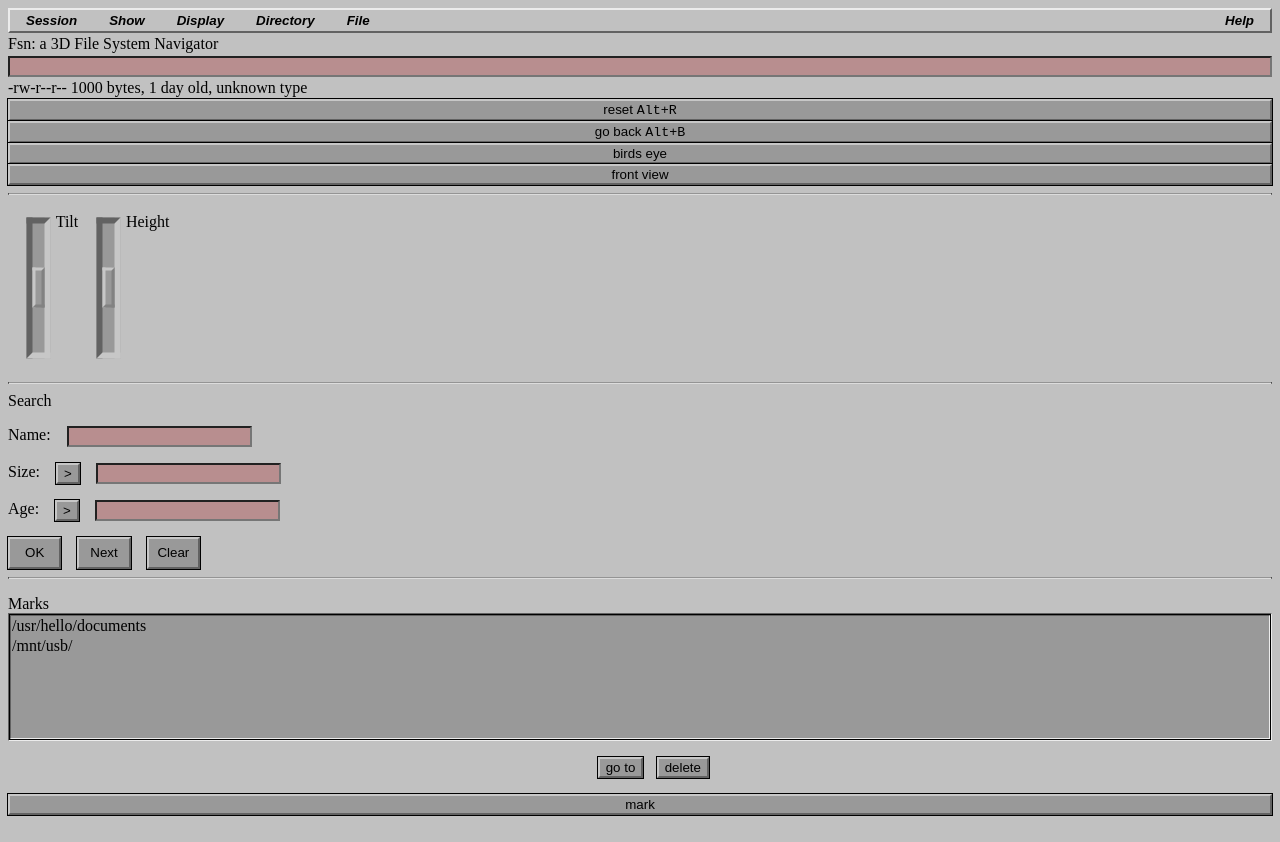
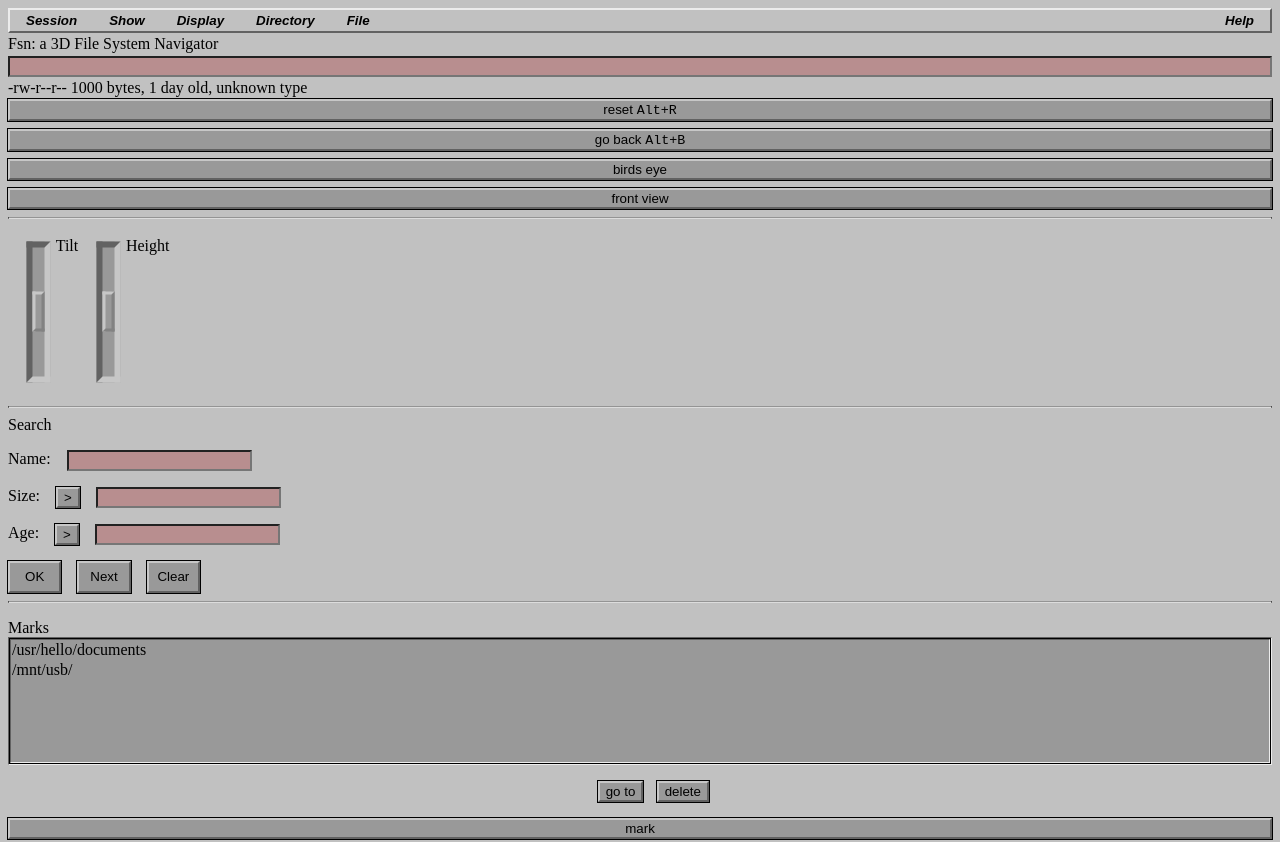
Before and after one commit to rezbyte/r3f-fsn, a React (Vite) app in the folder frontend/: page / in a window 1280 px wide. Shown: the top 842 px of the page. Built offline with nearby package versions, Linux system fonts and the light colour scheme.

Commit message:
Added gap to camera control buttons

```diff
--- a/frontend/src/styles/CameraControls.css
+++ b/frontend/src/styles/CameraControls.css
@@ -1,6 +1,7 @@
 .buttons {
   display: flex;
   flex-direction: column;
+  gap: 0.5em;
 }
 
 .sliders {
```
